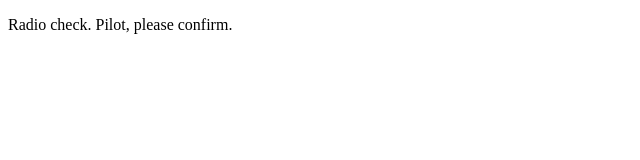
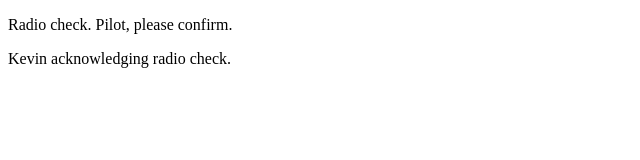
Before and after one commit to JasonTodd86/communication-log, a plain HTML site: page index.html in a window 1280 px wide. Shown: the whole page, without its empty margins (0-640 px from the left). Drawn offline with Linux system fonts and the light colour scheme.

Commit message:
First pilot message

```diff
--- a/index.html
+++ b/index.html
@@ -3,6 +3,7 @@
 
 <body>
  <p>Radio check. Pilot, please confirm.</p>
+ <p>Kevin acknowledging radio check.</p>
 </body>
 
 </html>
```
